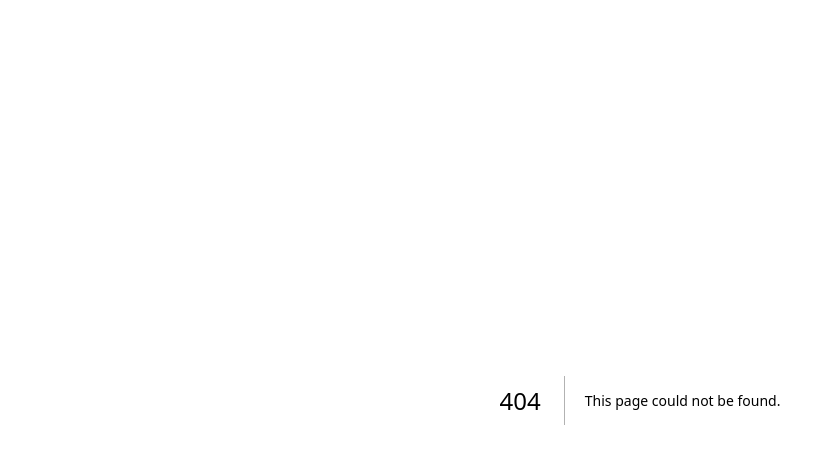
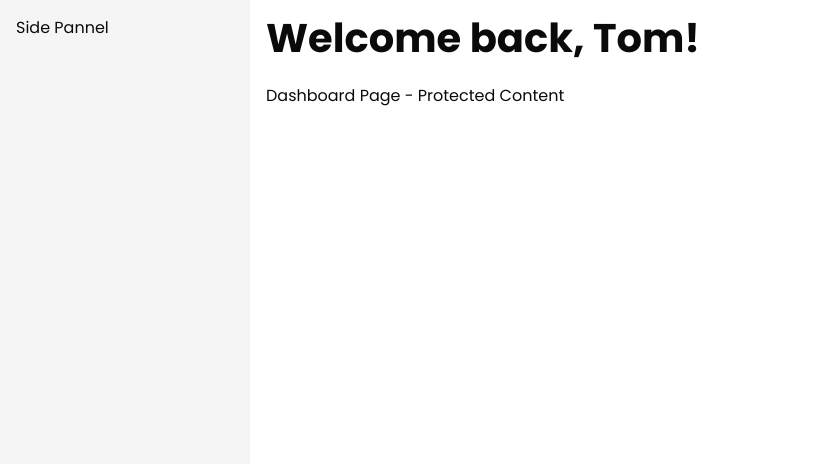
Before and after one commit to sairampoosarla/support-me-project, a Next.js app: page /dashboard in a window 1280 px wide. Before the commit this address had no page. Shown: the top 464 px of the page, without its empty margins (0-826 px from the left). Built offline with nearby package versions, Linux system fonts and the light colour scheme.

Commit message:
added dashboard and layout for it

```diff
--- /dev/null
+++ b/app/dashboard/layout.tsx
@@ -0,0 +1,13 @@
+
+//here are defining the layout for all the dashboard related pages
+export default function DashboardLayout({children}: {children: React.ReactNode}) {
+    return (
+        <div className="grid grid-cols-[250px_1fr] h-screen">
+            <div className="bg-muted overflow-auto p-4">Side Pannel</div>
+            <div className="overflow-auto py-2 px-4">
+                <h1 className="pb-4">Welcome back, Tom!</h1>
+                {children}
+            </div>
+        </div>
+    );
+}
--- /dev/null
+++ b/app/dashboard/page.tsx
@@ -0,0 +1,3 @@
+export default function DashboardPage() {
+    return <div>Dashboard Page - Protected Content</div>;
+}
```
